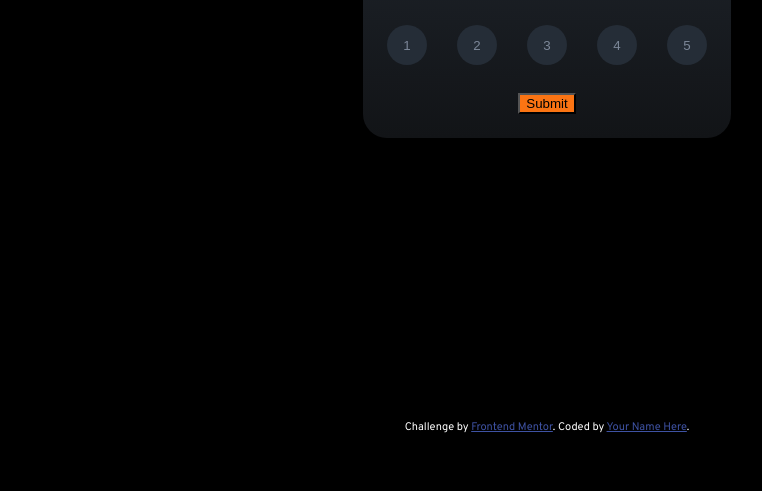
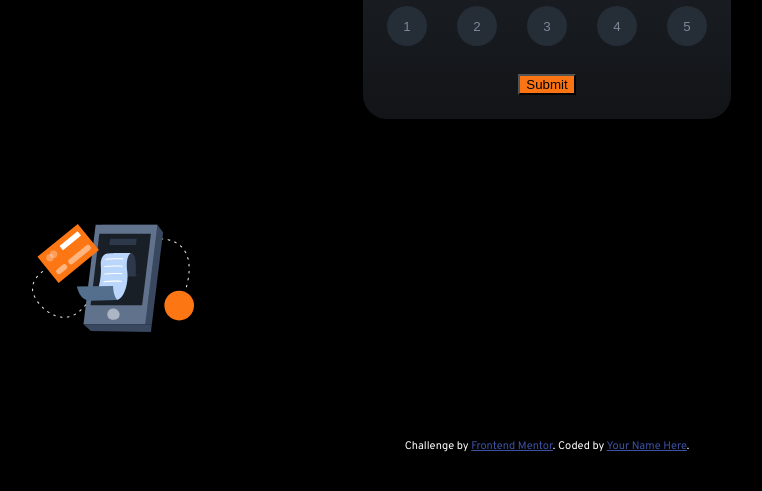
Before and after one commit to Armeth/FrEndMent2, a plain HTML site: page index.html in a window 1280 px wide. Shown: the part 315-806 px from the top of the page, without its empty margins (93-855 px from the left). Drawn offline with Linux system fonts and the light colour scheme; files whose address does not match are found by name.

Commit message:
Update index.html
small update, wanted to commit something today, starting on 2nd card

```diff
--- a/index.html
+++ b/index.html
@@ -39,11 +39,13 @@
     <!-- Rating state end -->
 
     <!-- Thank you state start -->
-
-    You selected
-    <!-- Add rating here -->
-    out of 5 Thank you! We appreciate you taking the time to give a rating. If
-    you ever need more support, don’t hesitate to get in touch!
+    <div class="card2">
+      <div><img id="thanksPic" src="images/illustration-thank-you.svg" /></div>
+      You selected
+      <!-- Add rating here -->
+      out of 5 Thank you! We appreciate you taking the time to give a rating. If
+      you ever need more support, don’t hesitate to get in touch!
+    </div>
 
     <!-- Thank you state end -->
 
```
